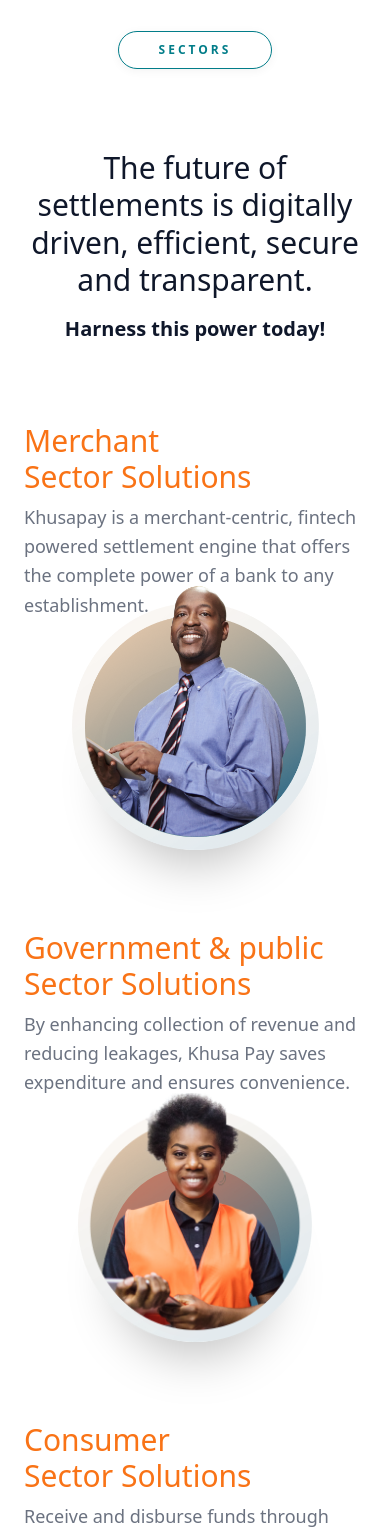
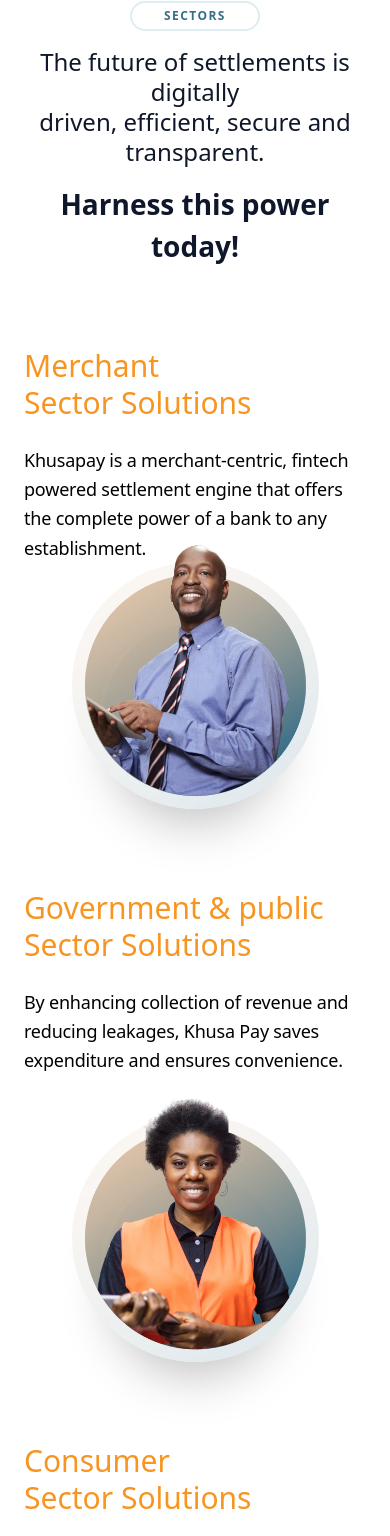
Before and after one commit to samuel11731/khusa-landing, a Vue app: page / in a window 390 px wide. Shown: the part 1711-3247 px from the top of the page. Built offline with nearby package versions, Linux system fonts and the light colour scheme.

Commit message:
feat: add initial landing page UI with assets and configure dev host.

```diff
--- a/package.json
+++ b/package.json
@@ -4,7 +4,7 @@
   "version": "0.0.0",
   "type": "module",
   "scripts": {
-    "dev": "vite",
+   "dev": "vite --host",
     "build": "vite build",
     "preview": "vite preview"
   },
--- a/src/App.vue
+++ b/src/App.vue
@@ -91,167 +91,211 @@
         </div>
       </div>
     </div>
-
-    <div class="flex justify-center mt-16">
-        <span class="px-10 py-2.5 md:px-12 md:py-3 rounded-full border border-[#027D89] text-[#027D89] text-xs md:text-sm font-bold tracking-[0.25em] uppercase bg-white shadow-[0_2px_10px_rgba(0,0,0,0.05)]">
+    <!-- Sectors -->
+   <div class="flex justify-center mt-[34px]">
+        <span class="px-[32px] py-[4px] rounded-full border-[2px] border-[#027D8921] text-[#366D88] text-[12px] font-bold tracking-[1.44px] uppercase bg-white">
           Sectors
         </span>
     </div>
 
-    <div class="bg-white text-slate-800 pt-20 md:pt-32 pb-12">
+    <div class="bg-white text-slate-800 pt-4 md:pt-8 pb-12">
       <div class="max-w-[1078px] mx-auto px-6">
 
         <div class="text-center space-y-4 mb-20 md:mb-32" data-aos="fade-up">
-          <h2 class="text-3xl md:text-5xl font-light leading-tight text-slate-900">
+          <h2 class="text-[24px] md:text-[48px] font-light leading-tight text-slate-900">
             The future of settlements is digitally <br/>
             driven, efficient, secure and transparent.
           </h2>
-          <h3 class="text-xl md:text-3xl font-bold text-slate-900">
+          <h3 class="text-[28px] md:text-[48px] font-bold text-slate-900">
             Harness this power today!
           </h3>
         </div>
+      <!-- merchant-centric -->
+      <div class="w-full flex flex-col md:flex-row items-center justify-center gap-10 md:gap-[100px] min-h-[400px] md:min-h-[500px] mb-20">
 
-        <div class="w-full flex flex-col md:flex-row items-center justify-center gap-10 min-h-[400px] md:min-h-[500px] mb-20">
-          <div class="max-w-md text-left z-0" data-aos="fade-right">
-            <h3 class="text-[#F97316] text-3xl md:text-4xl font-medium mb-2">Merchant <br/> Sector Solutions</h3>
-            <p class="text-lg md:text-xl text-gray-500 leading-relaxed">
+          <div class="max-w-md text-left z-0 md:-mt-[120px]" data-aos="fade-right">
+
+            <h3 class="text-[#F89521] text-3xl md:text-[36px] leading-tight md:leading-[41px] tracking-[0px] font-normal mb-6 md:mb-[33px]">
+              Merchant <br/> Sector Solutions
+            </h3>
+
+            <p class="text-black text-lg md:text-[28px] leading-relaxed md:leading-[37px] tracking-[-0.2px]">
               Khusapay is a merchant-centric, fintech powered settlement engine that offers the complete power of a bank to any establishment.
             </p>
           </div>
-          <div class="relative z-10" data-aos="fade-left">
+
+          <div class="relative z-10 mt-4 md:mt-[80px]" data-aos="fade-left">
             <div class="relative w-[190px] h-[190px] md:w-[350px] md:h-[350px] flex items-end justify-center">
                <div class="absolute inset-0 rounded-full border-4 border-white shadow-2xl bg-gray-100 z-0"></div>
                <img src="/merchant-person.png" alt="Merchant" class="relative z-10 w-[130%] max-w-none h-auto object-contain mb-0" />
             </div>
           </div>
         </div>
+        <!-- Government & public Sector Solutions -->
+       <div class="w-full flex flex-col md:flex-row-reverse items-center justify-center gap-10 md:gap-[100px] min-h-[400px] md:min-h-[500px] mb-20">
 
-        <div class="w-full flex flex-col md:flex-row-reverse items-center justify-center gap-16 md:gap-24 min-h-[400px] mb-20">
-          <div class="max-w-md text-left" data-aos="fade-left">
-            <h3 class="text-[#F97316] text-3xl md:text-4xl font-medium mb-2">Government & public <br/> Sector Solutions</h3>
-            <p class="text-lg md:text-xl text-gray-500 leading-relaxed">
+          <div class="max-w-md text-left z-0 md:-mt-[120px]" data-aos="fade-left">
+
+            <h3 class="text-[#F89521] text-3xl md:text-[36px] leading-tight md:leading-[41px] tracking-[0px] font-normal mb-6 md:mb-[33px]">
+              Government & public <br/> Sector Solutions
+            </h3>
+
+            <p class="text-black text-lg md:text-[28px] leading-relaxed md:leading-[37px] tracking-[-0.2px]">
               By enhancing collection of revenue and reducing leakages, Khusa Pay saves expenditure and ensures convenience.
             </p>
           </div>
-          <div class="relative" data-aos="fade-right">
-            <div class="relative w-[180px] h-[180px] md:w-[300px] md:h-[300px] flex items-end justify-center">
-               <div class="absolute inset-0 rounded-full border-4 border-white shadow-2xl bg-red-500 z-0"></div>
+
+          <div class="relative z-10 mt-14 md:mt-[80px]" data-aos="fade-right">
+            <div class="relative w-[190px] h-[190px] md:w-[350px] md:h-[350px] flex items-end justify-center">
+               <div class="absolute inset-0 rounded-full border-4 border-white shadow-2xl bg-gray-100 z-0"></div>
                <img src="/government-person.png" alt="Government" class="relative z-10 w-[130%] max-w-none h-auto object-contain mb-0" />
             </div>
           </div>
         </div>
+        <!-- Consumer Sector Solutions -->
+     <div class="w-full flex flex-col md:flex-row items-center justify-center gap-10 md:gap-[100px] min-h-[400px] md:min-h-[500px]">
 
-        <div class="w-full flex flex-col md:flex-row items-center justify-center gap-10 min-h-[400px]">
-          <div class="max-w-md text-left" data-aos="fade-right">
-            <h3 class="text-[#F97316] text-3xl md:text-4xl font-medium mb-2">Consumer <br/> Sector Solutions</h3>
-            <p class="text-lg md:text-xl text-gray-500 leading-relaxed">
+          <div class="max-w-md text-left z-0 md:-mt-[120px]" data-aos="fade-right">
+
+            <h3 class="text-[#F89521] text-3xl md:text-[36px] leading-tight md:leading-[41px] tracking-[0px] font-normal mb-6 md:mb-[33px]">
+              Consumer <br/> Sector Solutions
+            </h3>
+
+            <p class="text-black text-lg md:text-[28px] leading-relaxed md:leading-[37px] tracking-[-0.2px]">
               Receive and disburse funds through multiple channels without worrying about the overhead of managing separate float accounts.
             </p>
           </div>
-          <div class="relative" data-aos="fade-left">
-            <div class="relative w-[210px] h-[210px] md:w-[300px] md:h-[300px] flex items-end justify-center">
+
+          <div class="relative z-10 md:mt-[80px]" data-aos="fade-left">
+            <div class="relative w-[190px] h-[190px] md:w-[350px] md:h-[350px] flex items-end justify-center">
                <div class="absolute inset-0 rounded-full border-4 border-white shadow-2xl bg-gray-100 z-0"></div>
                <img src="/consumer-person.png" alt="Consumer" class="relative z-10 w-[130%] max-w-none h-auto object-contain mb-0" />
             </div>
           </div>
         </div>
+        <!-- Key Clients -->
+      <div class="relative left-[50%] right-[50%] -ml-[50vw] -mr-[50vw] w-screen mb-12">
 
-        <div class="max-w-4xl mx-auto mt-24 md:mt-32 mb-12">
-          <div class="flex justify-start mb-4" data-aos="fade-up">
-            <span class="px-3 py-1.5 rounded-full border border-[#F89521] text-[#F89521] text-xs font-bold tracking-[0.25em] uppercase bg-white shadow-[0_2px_10px_rgba(0,0,0,0.05)]">
+          <div class="md:ml-[45px] md:mt-[10px] w-full h-auto border border-white relative">
+
+            <div class="w-full h-full md:pt-[2px] md:pl-[234px] px-4 py-8 md:py-0">
+
+             <div class="flex justify-start mb-[23.9px]" data-aos="fade-up">
+
+                <span class="px-[20px] py-[5px] rounded-full border-[2px] border-[#F1F1F1] text-[#F89521] text-xs font-bold tracking-[1.44px] uppercase bg-white">
                   Key Clients
                 </span>
               </div>
+
               <div class="flex flex-col md:flex-row items-stretch gap-8">
-            <div data-aos="zoom-in-up" data-aos-delay="200"class="bg-white rounded-[40px] p-8 max-w-sm w-full shadow-[0_20px_60px_-15px_rgba(0,0,0,0.05)]  text-center group border border-gray-50 relative overflow-hidden flex flex-col">
+
+                <div data-aos="zoom-in-up" data-aos-delay="200" class="bg-white rounded-[40px] p-8 md:w-[400px] md:h-[640px] w-full shadow-[0_20px_60px_-15px_rgba(0,0,0,0.05)] text-center group border border-gray-50 relative overflow-hidden flex flex-col">
                   <div class="absolute top-0 left-0 w-full h-1 bg-gradient-to-r from-orange-400 to-red-400 transform scale-x-0 group-hover:scale-x-100 transition duration-700"></div>
                   <div class="w-[240px] h-[240px] md:w-[280px] md:h-[280px] mx-auto mb-8 relative flex items-center justify-center shrink-0">
                     <div class="absolute inset-0 rounded-full"></div>
                     <img src="/icon-coin-new.png" alt="Governments" class="w-full h-full object-contain relative z-10 drop-shadow-lg" />
                   </div>
-              <h3 class="text-3xl font-bold mb-6 text-slate-900">Governments <br/> <span class="text-orange-500">& Public Sector</span></h3>
-              <p class="text-gray-500 leading-relaxed mb-0 px-4">
+                 <h3 class="text-[40px] tracking-[-0.23px] font-normal mb-6 text-[#F89521] leading-tight">
+                    Governments <br/>
+                    <span class="text-[#F89521]">& Public Sector</span>
+                  </h3>
+                  <p class="text-black leading-relaxed mb-0 px-4">
                     Governments can spur thriving economies by offering convenient access to public services and utilities.
                   </p>
                 </div>
-            <div data-aos="zoom-in-up" data-aos-delay="200" class="bg-white rounded-[40px] p-8 max-w-sm w-full shadow-[0_20px_60px_-15px_rgba(0,0,0,0.05)]  transition duration-500 text-center group border border-gray-50 relative overflow-hidden flex flex-col">
+
+                <div data-aos="zoom-in-up" data-aos-delay="200" class="bg-white rounded-[40px] p-8 md:w-[400px] md:h-[640px] w-full shadow-[0_20px_60px_-15px_rgba(0,0,0,0.05)] transition duration-500 text-center group border border-gray-50 relative overflow-hidden flex flex-col">
                    <div class="absolute top-0 left-0 w-full h-1 bg-gradient-to-r from-teal-400 to-blue-400 transform scale-x-0 group-hover:scale-x-100 transition duration-700"></div>
                   <div class="w-[240px] h-[240px] md:w-[280px] md:h-[280px] mx-auto mb-8 relative flex items-center justify-center shrink-0">
                      <div class="absolute inset-0 bg-teal-50 rounded-full scale-0"></div>
                     <img src="/icon-coin-new.png" alt="Merchants" class="w-full h-full object-contain relative z-10 drop-shadow-lg" />
                   </div>
-              <h3 class="text-3xl font-bold mb-6 text-teal-600">Merchants</h3>
-              <p class="text-gray-500 leading-relaxed mb-0 px-4">
+                  <h3 class="text-[40px] tracking-[-0.23px] font-normal mb-16 text-[#027D89]">Merchants</h3>
+                  <p class="text-black leading-relaxed mb-0 px-4">
                     From corporations to businesses, Khusa Pay tracks all financial movements through virtual accounts.
                   </p>
+                </div>
+
+              </div>
             </div>
           </div>
         </div>
 
-        <div class="-mx-6 bg-gradient-to-b from-[#FFFBF5] via-[#FFFBF5] to-transparent rounded-t-[40px] rounded-b-none py-12 md:py-24 px-6 md:px-16 mb-0 relative z-20">
+       <!-- Solutions -->
 
-          <div class="grid grid-cols-1 lg:grid-cols-2 gap-8 md:gap-16 mb-16 md:mb-24 items-start">
+<div class="w-[calc(100vw-32px)] md:w-[calc(100vw-82px)] relative left-1/2 -translate-x-1/2 bg-gradient-to-b from-[#f5ebdd] via-[#f0ece5] via-10% to-[#e6f1f3] to-70% rounded-t-[30px] md:rounded-t-[40px] rounded-b-none pt-12 md:pt-[84px] px-6 md:pl-[143px] md:pr-16 pb-12 md:pb-24 mb-0 z-20">
+
+  <div class="grid grid-cols-1 lg:grid-cols-2 gap-8 md:gap-16 mb-12 md:mb-24 items-start">
     <div data-aos="fade-right">
-              <span class="inline-block px-4 py-1.5 rounded-full bg-orange-100 text-[#F89521] text-xs font-bold tracking-widest uppercase mb-6">
+
+      <span class="inline-block px-[26px] py-[5px] rounded-full bg text-[#F89521] border-[2px] border-[#FFFFFF] text-xs font-bold tracking-widest uppercase mb-6">
         Solutions
       </span>
-              <h2 class="text-3xl md:text-5xl font-bold text-slate-900 leading-tight">
+
+      <h2 class="text-3xl md:text-[40px] font-medium text-black leading-tight">
         Gain control over all financial transactions easily and securely
       </h2>
     </div>
-            <div data-aos="fade-left" class="pt-0 md:pt-16">
-              <p class="text-gray-600 text-lg leading-relaxed">
+
+    <div data-aos="fade-left" class="pt-0 md:pt-16 md:w-[115%] md:-ml-[40px]">
+      <p class="text-[#000000] text-lg md:text-[24px] leading-relaxed tracking-[0]">
         With Khusapay you will experience a simple, fast and efficient payment system again, again and again. Your transactions are fully protected against fraud and you can have peace of mind that your transactions are secure.
       </p>
     </div>
   </div>
 
+
   <div class="grid grid-cols-1 md:grid-cols-3 gap-x-12 gap-y-12 md:gap-y-16 mb-12">
+
     <div data-aos="fade-up" data-aos-delay="0" class="group">
       <div class="mb-6 md:mb-8 transform group-hover:-translate-y-2 transition duration-300">
         <img src="/icon-3d-cube.png" class="w-16 h-16 drop-shadow-xl" alt="icon"/>
       </div>
-              <h3 class="text-xl font-bold text-slate-900 mb-4">Complete Payment <br/> Transparency</h3>
-              <p class="text-gray-500 text-sm leading-relaxed">
+      <h3 class="text-xl md:text-[24px] font-bold text-[#1D275C] mb-4 md:mb-6">Complete Payment <br/> Transparency</h3>
+      <p class="text-[#000000] text-base md:text-[18px] leading-relaxed tracking-[0]">
         Khusapay enables real-time settlements and reconciliations by enabling payments to various parties through virtual accounts.
       </p>
     </div>
+
     <div data-aos="fade-up" data-aos-delay="200" class="group">
       <div class="mb-6 md:mb-8 transform group-hover:-translate-y-2 transition duration-300">
         <img src="/icon-3d-cube.png" class="w-16 h-16 drop-shadow-xl" alt="icon"/>
       </div>
-              <h3 class="text-xl font-bold text-slate-900 mb-4">Global Visibility & <br/> Tighter Controls</h3>
-              <p class="text-gray-500 text-sm leading-relaxed">
+      <h3 class="text-xl md:text-[24px] font-bold text-[#1D275C] mb-4 md:mb-6">Global Visibility & <br/> Tighter Controls</h3>
+      <p class="text-[#000000] text-base md:text-[18px] leading-relaxed tracking-[0]">
         With complete control to track and manage settlements, Khusapay offers comprehensive reporting and management all in one.
       </p>
     </div>
+
     <div data-aos="fade-up" data-aos-delay="400" class="group">
       <div class="mb-6 md:mb-8 transform group-hover:-translate-y-2 transition duration-300">
         <img src="/icon-3d-cube.png" class="w-16 h-16 drop-shadow-xl" alt="icon"/>
       </div>
-              <h3 class="text-xl font-bold text-slate-900 mb-4">Actionable Financial <br/> Information</h3>
-              <p class="text-gray-500 text-sm leading-relaxed">
+      <h3 class="text-xl md:text-[24px] font-bold text-[#1D275C] mb-4 md:mb-6">Actionable Financial <br/> Information</h3>
+      <p class="text-[#000000] text-base md:text-[18px] leading-relaxed tracking-[0]">
         Khusapay provides data and gives analytics that give insights on trends specific to services or customers.
       </p>
-            </div>
-          </div>
-
-          <div class="mt-12 md:mt-20 ml-0 md:ml-0" data-aos="fade-right">
-             <span class="font-bold uppercase text-[#F89521] text-[12px] leading-[16px] tracking-[1.44px]" style="font-family: 'Inter', sans-serif;">
-               Multi Channel Payments
-             </span>
     </div>
 
   </div>
 
-       <div class="w-full mb-20 -mt-10 md:-mt-24 relative z-10 px-4 md:px-0">
 
+  <!--multi channel payments-->
+ <div class="mt-12 md:mt-20 ml-0 md:ml-[0px]" data-aos="fade-right">
+
+  <span class="inline-block px-[4px] py-[5px] rounded-full border-[2px] border-[#F1F1F1] font-bold uppercase text-[#F89521] text-[14px] leading-[16px] tracking-[1.44px]" style="font-family: 'Inter', sans-serif;">
+    Multi Channel Payments
+  </span>
+
+</div>
+
+ <div class="w-full mt-12 mb-0 relative z-10 px-0 md:px-0">
   <div
-              class="mx-auto max-w-6xl bg-gradient-to-b from-[#F0F4FF] to-white rounded-[40px] md:rounded-[50px] pb-12 pt-0 md:pt-16 px-6 md:px-16 relative shadow-xl border border-white/50"
+   class="mx-auto max-w-6xl bg-center bg-no-repeat rounded-[20px] md:rounded-[40px] pb-12 pt-0 md:pt-16 px-6 md:px-16 relative border-[11.41px] border-[#87a1f0a5]/30"
+  style="background-image: url('/payment-bg.png');"
   data-aos="fade-up"
   data-aos-duration="1000"
 >
-
     <div class="flex flex-col md:flex-row items-center md:items-start justify-between gap-8 relative z-10">
 
       <div
@@ -263,13 +307,13 @@
         <img
           src="/hand-with-phone.png"
           alt="Khusapay App"
-                    class="w-[180px] md:w-[280px] max-w-none drop-shadow-2xl"
+          class="w-[180px] md:w-[280px] max-w-none"
         />
       </div>
 
       <div class="flex flex-col gap-8 md:gap-12 w-full md:w-1/3 pt-2 md:pt-0">
         <div class="flex items-center gap-4 group" data-aos="fade-right" data-aos-delay="300">
-                    <div class="w-16 h-16 rounded-full bg-purple-100 flex items-center justify-center shrink-0 transition-transform duration-300 group-hover:scale-110 shadow-sm">
+          <div class="w-16 h-16 rounded-full bg-white flex items-center justify-center shrink-0 transition-transform duration-300 group-hover:scale-110 shadow-md">
             <img src="/icon-credit-card.png" alt="Credit Card" class="w-8 h-8 object-contain" />
           </div>
           <div>
@@ -278,7 +322,7 @@
           </div>
         </div>
         <div class="flex items-center gap-4 group" data-aos="fade-right" data-aos-delay="400">
-                    <div class="w-16 h-16 rounded-full bg-cyan-100 flex items-center justify-center shrink-0 transition-transform duration-300 group-hover:scale-110 shadow-sm">
+          <div class="w-16 h-16 rounded-full bg-white flex items-center justify-center shrink-0 transition-transform duration-300 group-hover:scale-110 shadow-md">
             <img src="/icon-mobile-money.png" alt="Mobile Money" class="w-8 h-8 object-contain" />
           </div>
           <div>
@@ -292,7 +336,7 @@
 
       <div class="flex flex-col gap-8 md:gap-12 w-full md:w-1/3 pt-2 md:pt-0">
         <div class="flex items-center gap-4 group" data-aos="fade-left" data-aos-delay="300">
-                    <div class="w-16 h-16 rounded-full bg-indigo-100 flex items-center justify-center shrink-0 transition-transform duration-300 group-hover:scale-110 shadow-sm">
+          <div class="w-16 h-16 rounded-full bg-white flex items-center justify-center shrink-0 transition-transform duration-300 group-hover:scale-110 shadow-md">
             <img src="/icon-bank.png" alt="Bank Account" class="w-8 h-8 object-contain" />
           </div>
           <div>
@@ -301,7 +345,7 @@
           </div>
         </div>
         <div class="flex items-center gap-4 group" data-aos="fade-left" data-aos-delay="400">
-                    <div class="w-16 h-16 rounded-full bg-yellow-100 flex items-center justify-center shrink-0 transition-transform duration-300 group-hover:scale-110 shadow-sm">
+          <div class="w-16 h-16 rounded-full bg-white flex items-center justify-center shrink-0 transition-transform duration-300 group-hover:scale-110 shadow-md">
             <img src="/icon-transfer.png" alt="Bank Transfer" class="w-8 h-8 object-contain" />
           </div>
           <div>
@@ -314,6 +358,9 @@
     </div>
   </div>
 </div>
+</div>
+
+
 <div class="-mx-6 bg-cover bg-center bg-no-repeat text-white rounded-[18px] pt-16 pb-0 px-6 md:px-16 relative overflow-hidden mb-0" style="background-image: url('/footer-bg.png');" data-aos="fade-up">
   <div class="flex flex-col lg:flex-row items-end justify-between gap-8 h-full">
     <div class="lg:w-[55%] text-left z-30 pb-16" style="font-family: 'Helvetica Now Display', 'Helvetica Neue', Helvetica, Arial, sans-serif;">
@@ -333,7 +380,6 @@
     </div>
   </div>
 </div>
-
       </div>
     </div>
 
```
Also changed, not shown: public/payment-bg.png. Lines whose indentation alone changed are shown as unchanged.
